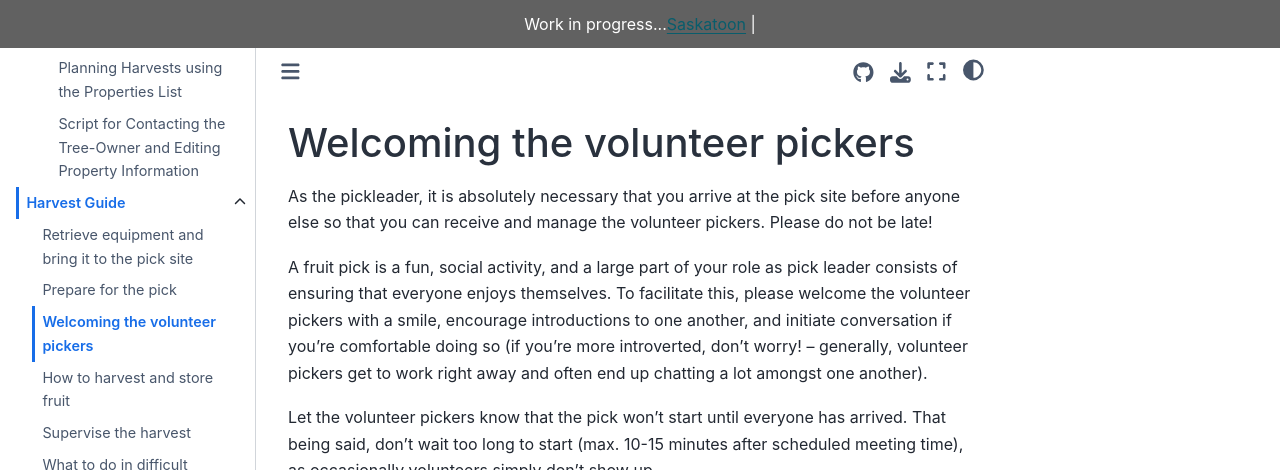
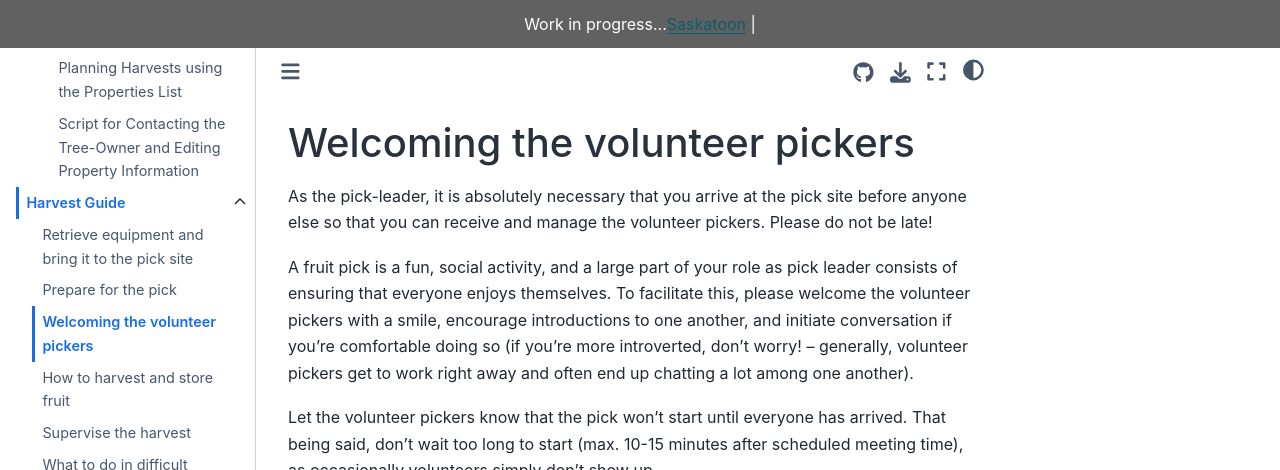
Before and after one commit to LesFruitsDefendus/guides, a Sphinx documentation site: the page built from docs/source/harvest-guide/welcome-volunteer-pickers.md, in a window 1280 px wide and 900 px high. Shown: the top 470 px of the window. Built offline with Sphinx 7.4.7 and the Sphinx Book theme 1.1.4, drawn with Linux system fonts in a browser that asks for light colours; some of the changed text lies outside the part shown.

Commit message:
fix spelling

````diff
--- a/docs/source/harvest-guide/welcome-volunteer-pickers.md
+++ b/docs/source/harvest-guide/welcome-volunteer-pickers.md
@@ -1,8 +1,8 @@
 # Welcoming the volunteer pickers
 
-As the pickleader, it is absolutely necessary that you arrive at the pick site before anyone else so that you can receive and manage the volunteer pickers. Please do not be late!
+As the pick-leader, it is absolutely necessary that you arrive at the pick site before anyone else so that you can receive and manage the volunteer pickers. Please do not be late!
 
-A fruit pick is a fun, social activity, and a large part of your role as pick leader consists of ensuring that everyone enjoys themselves. To facilitate this, please welcome the volunteer pickers with a smile, encourage introductions to one another, and initiate conversation if you're comfortable doing so (if you're more introverted, don't worry! -- generally, volunteer pickers get to work right away and often end up chatting a lot amongst one another).
+A fruit pick is a fun, social activity, and a large part of your role as pick leader consists of ensuring that everyone enjoys themselves. To facilitate this, please welcome the volunteer pickers with a smile, encourage introductions to one another, and initiate conversation if you're comfortable doing so (if you're more introverted, don't worry! -- generally, volunteer pickers get to work right away and often end up chatting a lot among one another).
 
 Let the volunteer pickers know that the pick won't start until everyone has arrived. That being said, don't wait too long to start (max. 10-15 minutes after scheduled meeting time), as occasionally volunteers simply don't show up.
 
@@ -31,6 +31,11 @@ but it's not worth it to put yourself in danger in an effort to collect more fru
 - “Picking techniques vary depending on the fruit. I'll show you the best way to pick the fruit we're working with today.”
     - Demonstrate how to pick the fruit, and verbally explain best practices
 - Answer any questions volunteer pickers might have
-**REMEMBER: Have each volunteer picker sign a liability waiver form**
+
+```{admonition} Remember
+:class: warning
+
+**Have each volunteer picker sign a liability waiver form**
+```
 
 Once you've given all the instructions, answered any questions posed, cleaned up all the fruit on the ground, and securely installed the ladder... you can invite the volunteers to start picking!
````
